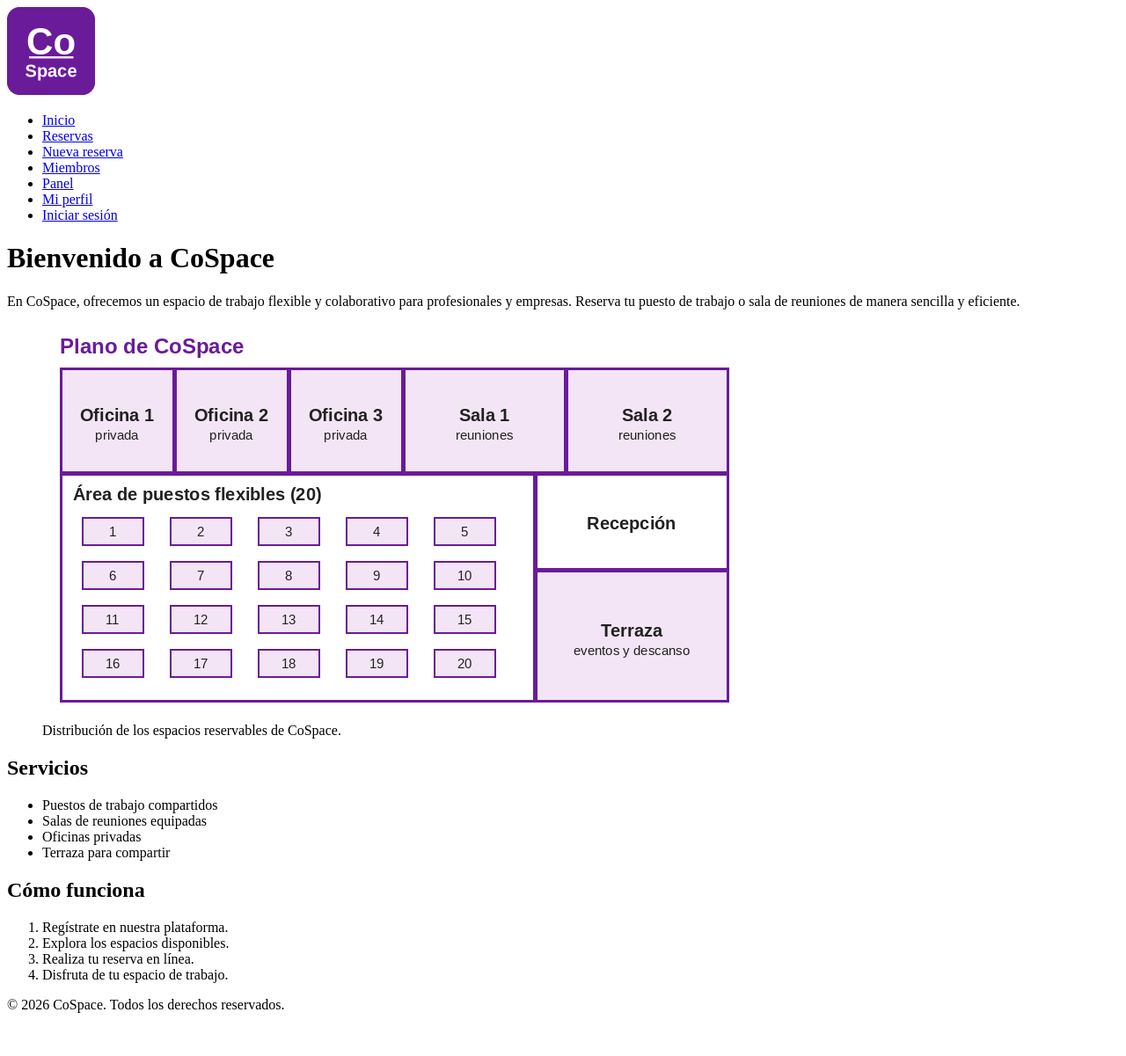
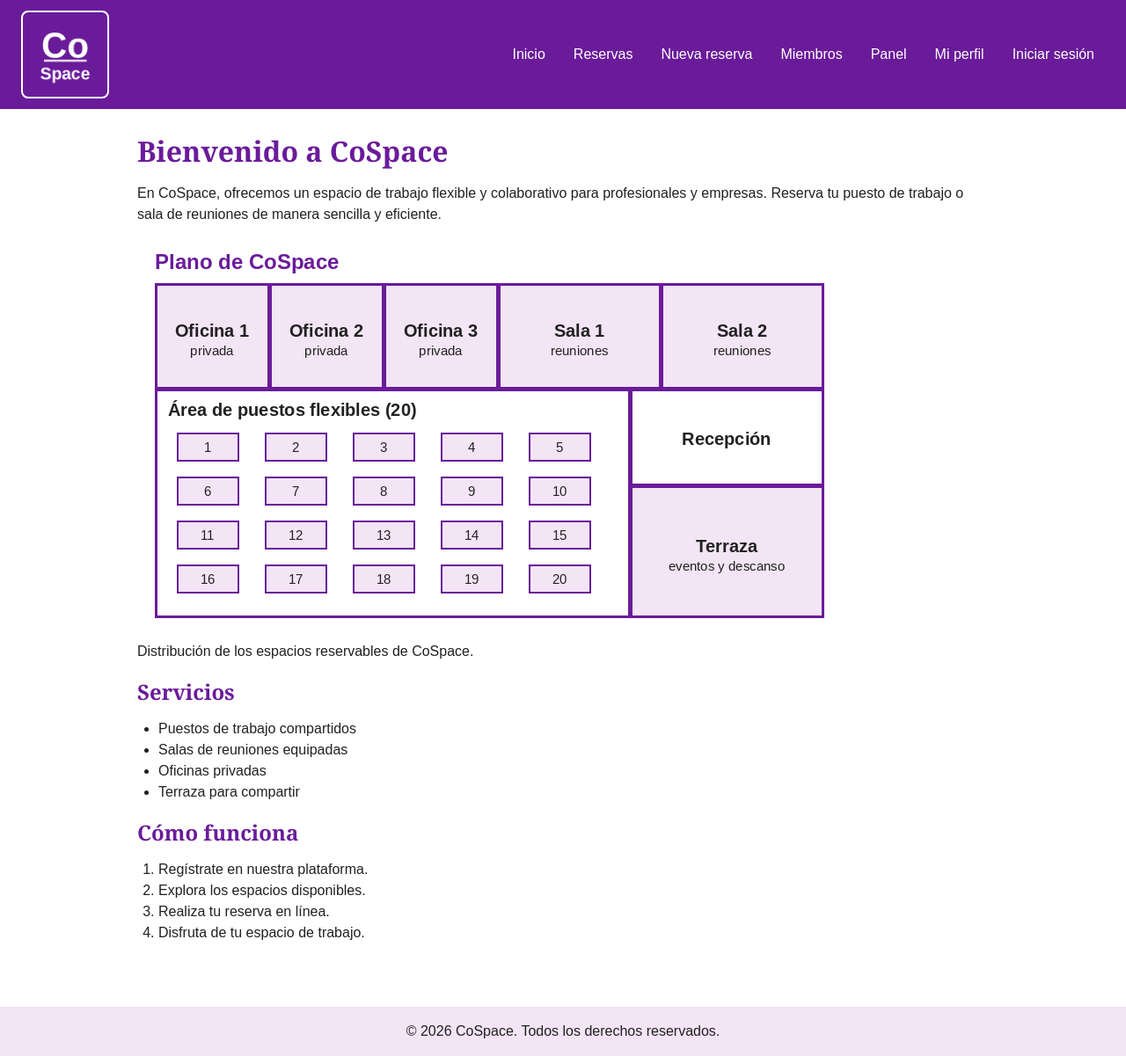
Before and after one commit to MPDF18/Semestral-de-Desarrollo-Web, a PHP site: page /index.html in a window 1280 px wide. Shown: the whole page at 88% size. Before the commit the page ends 1152 px from the top, so only its background shows below. Run offline with PHP 8.4, Linux system fonts and the light colour scheme.

Commit message:
Agrega estilos del encabezado, menú y pie de página

```diff
--- a/css/estilos.css
+++ b/css/estilos.css
@@ -1 +1,115 @@
    /* Hoja de estilo de CoSpace · Equipo 01 · Prefijo eq01- */
+
+   /* 1. Selector universal: se aplica a TODOS los elementos */
+* {
+    margin: 0;
+    padding: 0;
+    box-sizing: border-box;
+}
+
+/* 2. Selector de tipo: el cuerpo de la página */
+body {
+    font-family: Arial, Helvetica, sans-serif;
+    font-size: 16px;
+    line-height: 1.5;
+    color: #212121;
+    background-color: #FFFFFF;
+}
+
+/* 3. Selector de agrupación: varios elementos con la misma regla */
+h1, h2, h3 {
+    font-family: Georgia, "Times New Roman", serif;
+    color: #6A1B9A;
+    margin-bottom: 12px;
+}
+
+h1 {
+    font-size: 32px;
+}
+
+h2 {
+    font-size: 24px;
+}
+
+p, ul, ol, dl, table, figure {
+    margin-bottom: 16px;
+}
+
+ul, ol {
+    padding-left: 24px;
+}
+
+/* 4. Imágenes que se adaptan al ancho de la pantalla */
+img {
+    max-width: 100%;
+    height: auto;
+}
+
+/* 5. Enlaces con el color de acento */
+a {
+    color: #6A1B9A;
+    text-decoration: none;
+}
+
+a:hover {
+    text-decoration: underline;
+}
+
+/* 6. Selector de clase: el contenido principal centrado */
+.eq01-contenido {
+    max-width: 1000px;
+    margin: 0 auto;
+    padding: 24px 16px;
+}
+
+/* 7. Encabezado: logo y menú en una fila, fondo morado */
+.eq01-encabezado {
+    display: flex;
+    align-items: center;
+    justify-content: space-between;
+    flex-wrap: wrap;
+    gap: 16px;
+    background-color: #6A1B9A;
+    padding: 12px 24px;
+}
+
+.eq01-logo {
+    display: block;
+    border: 2px solid #FFFFFF;
+    border-radius: 8px;
+}
+
+/* 8. Menú: opciones en fila, texto blanco */
+.eq01-menu ul {
+    list-style: none;
+    display: flex;
+    flex-wrap: wrap;
+    gap: 8px;
+    padding-left: 0;
+    margin-bottom: 0;
+}
+
+.eq01-menu a {
+    display: block;
+    color: #FFFFFF;
+    padding: 8px 12px;
+    border-radius: 4px;
+}
+
+.eq01-menu a:hover {
+    background-color: #F3E5F5;
+    color: #6A1B9A;
+    text-decoration: none;
+}
+
+/* 9. Pie de página */
+.eq01-pie {
+    background-color: #F3E5F5;
+    text-align: center;
+    padding: 16px;
+    margin-top: 32px;
+}
+
+.eq01-pie p {
+    margin-bottom: 0;
+}
```
